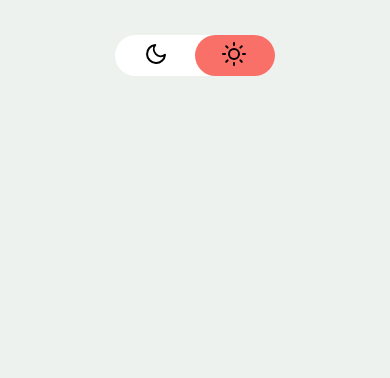
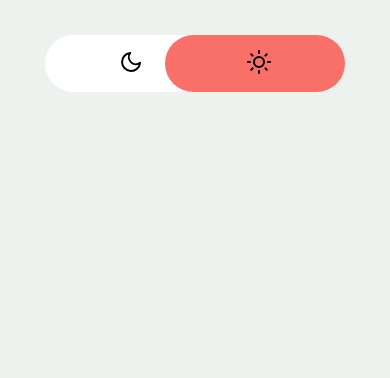
Before and after one commit to kayshire/kayshire.github.io, a plain HTML site: page index.html in a window 390 px wide. Both pictures are taken after a click on the button 234 px from the left and 55 px from the top of the page. Shown: the top 378 px of the page. Drawn offline with nearby package versions, Linux system fonts and the light colour scheme.

Commit message:
Update index.html

```diff
--- a/index.html
+++ b/index.html
@@ -4,6 +4,8 @@
 	<title>Switch button</title>
     <script src="https://unpkg.com/feather-icons"></script>
     <link href='https://fonts.googleapis.com/css?family=Lato' rel='stylesheet'>
+    <meta name="viewport" content="width=device-width, initial-scale=1.0">
+
 
 </head>
 <body>
@@ -64,6 +66,48 @@
             transform: translate(-50%, -50%);
         }
 
+        @media screen and (max-width: 768px) {
+            .button-box {
+            width: 80%;
+            margin: 35px auto;
+            position: relative;
+            border-radius: 30px;
+            background: #fff;
+            text-align: center;
+            align-items: center;
+        }
+
+        .toggle-btn {
+            padding: 5% 50px;
+            cursor: pointer;
+            background: transparent;
+            /* background: blue; */
+            border: 0;
+            outline: none;
+            position: relative;
+            text-align: center;
+        }
+
+        #btn {
+            left: 0;
+            top: 0;
+            position: absolute;
+            width: 60%;
+            height: 100%;
+            background: #F97068;
+            border-radius: 30px;
+            transition: .5s;
+        }
+
+        .greeting{
+            position: absolute;
+            top: 50%;
+            left: 50%;
+            transform: translate(-50%, -50%);
+        }
+    }
+
+
 
     </style>
 
@@ -78,15 +122,44 @@
             textBox.style.color = 'white';
         }
 
+        // function rightClick() {
+        //     btn.style.left = '80px';
+        //     // btn.style.left = '40%';
+        //     document.body.style.backgroundColor = '#EDF2EF';
+        //     textBox.textContent = "Good Day!";
+        //     textBox.style.color = 'black';
+        //     console.log('Right Click on Larger Screen');
+        // }
+
         function rightClick() {
-            btn.style.left = '80px';
-            document.body.style.backgroundColor = '#EDF2EF';
-            textBox.textContent = "Good Day!";
-            textBox.style.color = 'black';
+            if (window.innerWidth < 768) {
+                // Behavior for smaller screens (e.g., phones)
+                btn.style.left = '40%';
+                document.body.style.backgroundColor = '#EDF2EF';
+                textBox.textContent = "Good Day!";
+                textBox.style.color = 'black';
+                console.log('Right Click on Smaller Screen');
+            } else {
+                // Default behavior for larger screens
+                btn.style.left = '80px';
+                // btn.style.left = '40%';
+                document.body.style.backgroundColor = '#EDF2EF';
+                textBox.textContent = "Good Day!";
+                textBox.style.color = 'black';
+                console.log('Right Click on Larger Screen');
+            }
         }
 
         feather.replace();
 
+        // if (window.innerWidth <= 768) {
+        //     // Code for small screens
+
+        // } else {
+        //     // Code for larger screens
+        // }
+
+
     </script>
 </body>
 </html>
```
